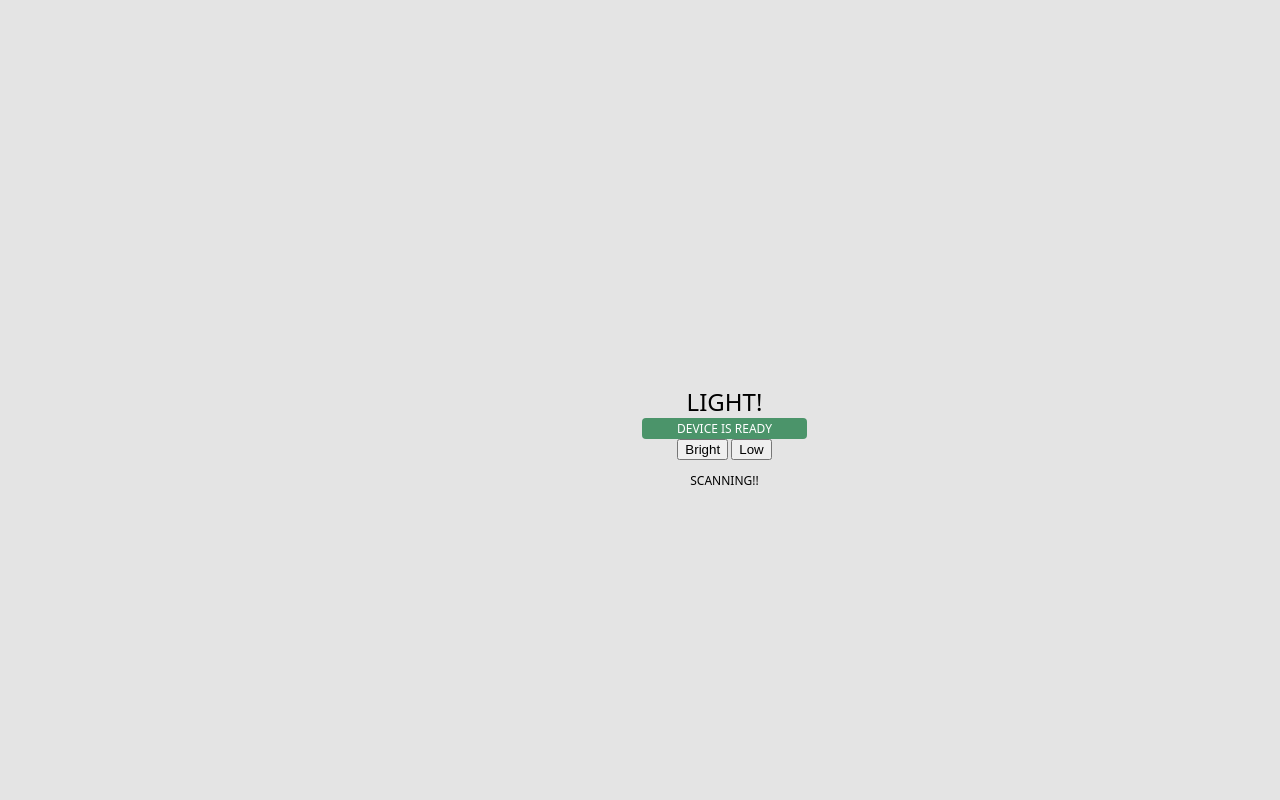
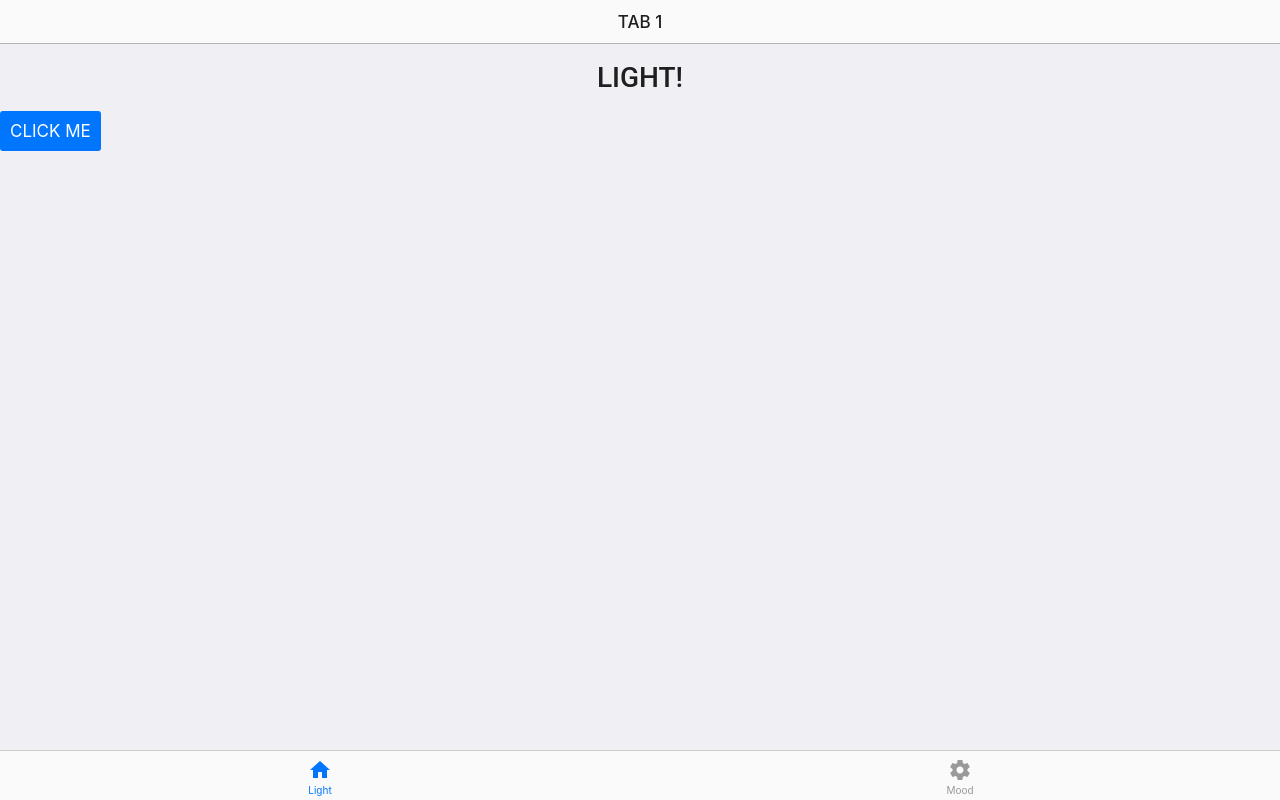
Before and after one commit to anelazhari/hit-the-light, a website: page www/index.html in a window 1280 px wide. Drawn offline with Linux system fonts and the light colour scheme; some packages are replaced by stand-ins of ours.

Commit message:
Add basic style

```diff
--- a/www/css/index.css
+++ b/www/css/index.css
@@ -1,21 +1,4 @@
-/*
- * Licensed to the Apache Software Foundation (ASF) under one
- * or more contributor license agreements.  See the NOTICE file
- * distributed with this work for additional information
- * regarding copyright ownership.  The ASF licenses this file
- * to you under the Apache License, Version 2.0 (the
- * "License"); you may not use this file except in compliance
- * with the License.  You may obtain a copy of the License at
- *
- * http://www.apache.org/licenses/LICENSE-2.0
- *
- * Unless required by applicable law or agreed to in writing,
- * software distributed under the License is distributed on an
- * "AS IS" BASIS, WITHOUT WARRANTIES OR CONDITIONS OF ANY
- * KIND, either express or implied.  See the License for the
- * specific language governing permissions and limitations
- * under the License.
- */
+
 * {
   -webkit-tap-highlight-color: rgba(0,0,0,0); /* make transparent link selection, adjust last value opacity 0 to 1.0 */
 }
@@ -37,28 +20,6 @@ body {
   width:100%;
 }
 
-/* Portrait layout (default) */
-.app {
-    position:absolute;             /* position in the center of the screen */
-    left:50%;
-    top:50%;
-    height:50px;                   /* text area height */
-    width:225px;                   /* text area width */
-    text-align:center;
-    padding:180px 0px 0px 0px;     /* image height is 200px (bottom 20px are overlapped with text) */
-    margin:-115px 0px 0px -112px;  /* offset vertical: half of image height and text area height */
-                                   /* offset horizontal: half of text area width */
-}
-
-/* Landscape layout (with min-width) */
-@media screen and (min-aspect-ratio: 1/1) and (min-width:400px) {
-    .app {
-        background-position:left center;
-        padding:75px 0px 75px 170px;  /* padding-top + padding-bottom + text area = image height */
-        margin:-90px 0px 0px -198px;  /* offset vertical: half of image height */
-                                      /* offset horizontal: half of image width and text area width */
-    }
-}
 
 h1 {
   font-size:24px;
--- a/www/index.html
+++ b/www/index.html
@@ -2,19 +2,41 @@
 <html>
 
 <head>
+    <!--  NO IDEA WHY THIS IS NOT WORKING!!
         <meta http-equiv="Content-Security-Policy"
         content="default-src 'self' data: gap: https://ssl.gstatic.com 'unsafe-eval'; style-src 'self' 'unsafe-inline'; media-src *; img-src 'self' data: content:;">
+    -->
     <meta name="format-detection" content="telephone=no">
     <meta name="msapplication-tap-highlight" content="no">
     <meta name="viewport" content="initial-scale=1, width=device-width, viewport-fit=cover">
+
+    <link rel="stylesheet" href="css/onsenui.min.css">
+    <link rel="stylesheet" href="css/onsen-css-components.min.css">
+    <script src="js/onsenui.min.js"></script>
+
     <link rel="stylesheet" type="text/css" href="css/index.css">
     <title>Light source</title>
 </head>
 
 <body>
-    <div class="app">
-        <h1>Light!</h1>
-        <div id="deviceready">
+    <ons-page class="app">
+        <ons-toolbar>
+            <div class="center">Tab 1</div>
+        </ons-toolbar>
+
+        <ons-tabbar swipeable position="auto">
+            <ons-tab page="light.html" label="Light" icon="md-home" active>
+            </ons-tab>
+            <ons-tab page="mood.html" label="Mood" icon="md-settings" active-icon="md-face">
+            </ons-tab>
+        </ons-tabbar>
+    </ons-page>
+
+    <template id="light.html">
+        <ons-page id="light" class="center">
+            <h1 style="text-align: center;">Light!</h1>
+            <ons-button onclick="showAlert()">Click Me</ons-button>
+            <!-- <div id="deviceready">
                 <p class="event listening">Connecting to Device</p>
                 <p class="event received">Device is Ready</p>
             </div>
@@ -22,10 +44,17 @@
             <button class="bright">Bright</button>
             <button class="low">Low</button>
 
-        <p class="info-text">This is info text</p>
-    </div>
-    <script type="text/javascript" src="cordova.js"></script>
+            <p class="info-text">This is info text</p> -->
+        </ons-page>
+    </template>
+
+    <template id="mood.html">
+        <ons-page id="mood">
+            <h1 style="text-align: center;">Mood!</h1>
+        </ons-page>
+    </template>
+
+</body>
 <script type="text/javascript" src="js/index.js"></script>
-</body>
 
 </html>
--- a/www/js/index.js
+++ b/www/js/index.js
@@ -85,4 +85,8 @@ var app = {
     }
 };
 
+var showAlert = function() {
+    ons.notification.alert('Alert!');
+  };
+
 app.initialize();
```
Lines whose indentation alone changed are shown as unchanged.
